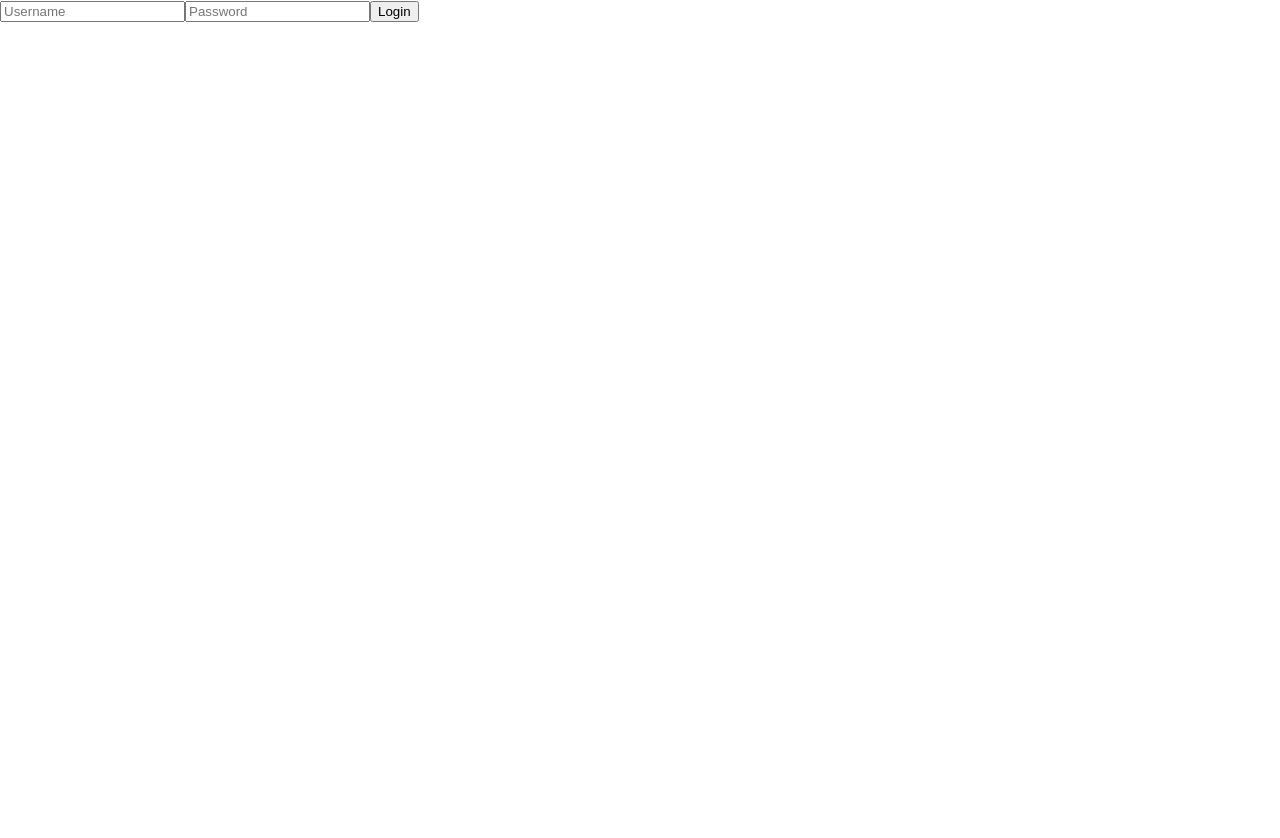
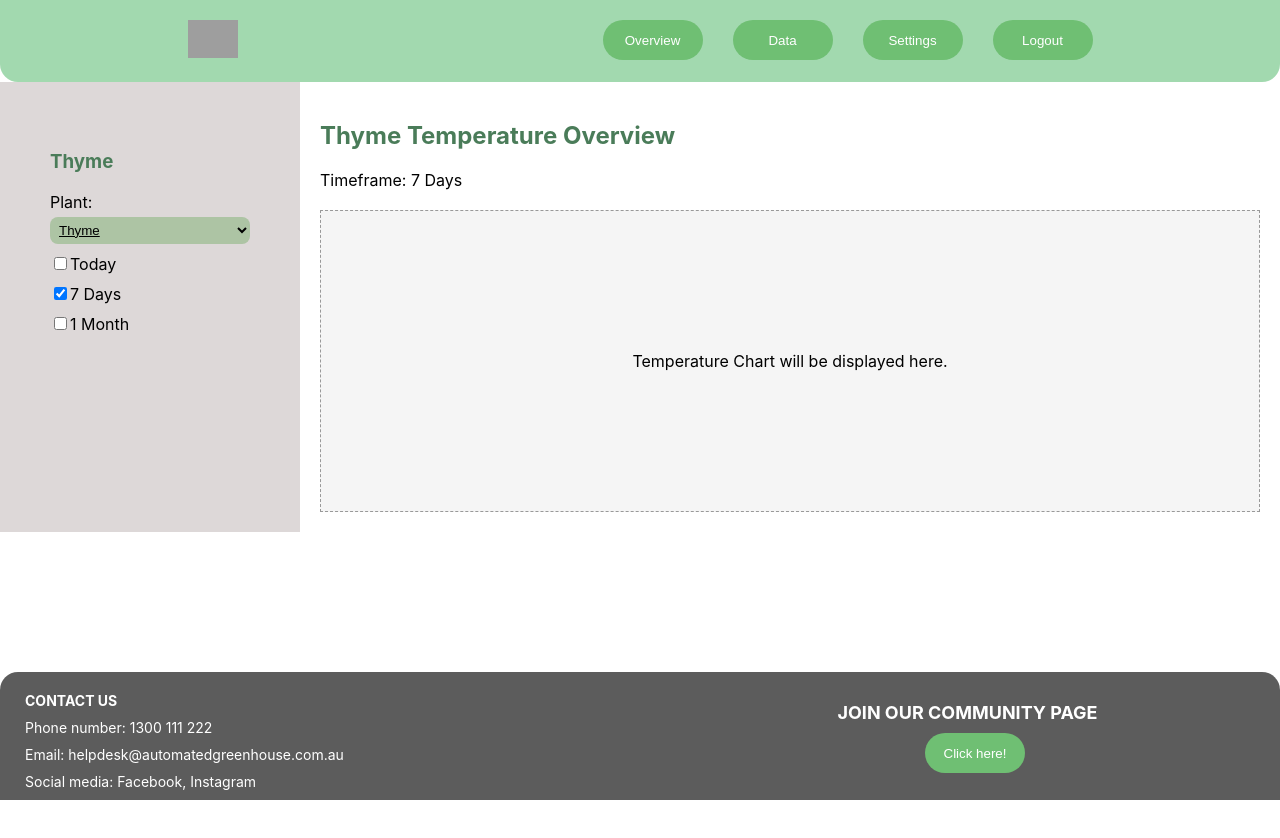
Before and after one commit to Jsolsky/Greenhouse_FE, a React (Create React App) app: page /data in a window 1280 px wide. Before the commit this address led to /login. Shown: the top 838 px of the page. Before the commit the page ends 800 px from the top, so only its background shows below. Built offline with nearby package versions, Linux system fonts and the light colour scheme; grey boxes are pictures that could not be loaded.

Commit message:
Added datapage and updated app page to included datapage

```diff
--- a/src/App.css
+++ b/src/App.css
@@ -1,5 +1,8 @@
 .App {
   text-align: center;
+  min-height: 100vh;
+  display: flex;
+  flex-direction: column;
 }
 
 .App-logo {
@@ -66,6 +69,7 @@
 }
 
 .App-footer-background{
+  margin-top: auto;
   display: flex;
   width: 100%;
   position: absolute;
@@ -88,3 +92,60 @@
   margin-right: 0px;
   font-size: 14px
 }
+
+.Dataapp {
+  display: flex;
+  flex-direction: column;
+  min-height: 100vh;
+}
+
+.Datacontent {
+  display: flex;
+  height: 100%;
+}
+
+.Datasidebar {
+  width: 200px;
+  background-color: #ddd8d8;
+  padding: 50px;
+}
+
+.Datasidebar label {
+  display: block;
+  margin-bottom: 10px;
+}
+
+.Datasidebar select {
+  width: 100%;
+  padding: 5px;
+  margin-top: 5px;
+  border-radius: 8px;
+  background-color: #ADC4A4;
+  color: black;
+  border: none;
+  text-decoration: underline;
+}
+
+.Datatimeframe-options label {
+  display: block;
+  margin-bottom: 10px;
+}
+
+.Dataoverview {
+  flex-grow: 1;
+  padding: 20px;
+}
+
+.chart {
+  margin-top: 20px;
+  height: 300px;
+  background-color: #f5f5f5;
+  display: flex;
+  justify-content: center;
+  align-items: center;
+  border: 1px dashed #999;
+}
+
+h2, h3 {
+  color: #4a7c59;
+}
--- a/src/App.js
+++ b/src/App.js
@@ -3,6 +3,7 @@ import { BrowserRouter as Router, Route, Routes, Navigate } from 'react-router-d
 import ProtectedRoute from './components/protectedRoute';
 import Dashboard from './pages/dashboard';
 import LoginForm from './components/loginForm';
+import Data from './pages/datapage';
 
 function App() {
   return (
@@ -10,7 +11,7 @@ function App() {
       <Routes>
         <Route path="/login" element={<LoginForm />} />
         <Route path="/dashboard" element={<ProtectedRoute><Dashboard /></ProtectedRoute>} />
-        {/* <Route path="/data" element={<ProtectedRoute><Data /></ProtectedRoute>} /> */}
+        <Route path="/data" element={<ProtectedRoute><Data /></ProtectedRoute>} />
         {/* <Route path="/setting" element={<ProtectedRoute><Setting /></ProtectedRoute>} /> */}
         {/* Redirect to login if no route matches */}
         <Route path="*" element={<Navigate to="/login" replace />} />
--- /dev/null
+++ b/src/pages/datapage.js
@@ -0,0 +1,90 @@
+import React, { useState } from 'react';
+import ReactDOM from 'react-dom/client';
+
+function Datapage() {
+  const [selectedPlant, setSelectedPlant] = useState('Thyme');
+  const [selectedTimeframe, setSelectedTimeframe] = useState('7 Days');
+
+  const handlePlantChange = (event) => {
+    setSelectedPlant(event.target.value);
+  };
+
+  const handleTimeframeChange = (event) => {
+    setSelectedTimeframe(event.target.value);
+  };
+
+  return (
+    <div className="Dataapp">
+      <div className="Datacontent">
+        <DataSidebar
+          selectedPlant={selectedPlant}
+          onPlantChange={handlePlantChange}
+          selectedTimeframe={selectedTimeframe}
+          onTimeframeChange={handleTimeframeChange}
+        />
+        <DataOverview selectedPlant={selectedPlant} selectedTimeframe={selectedTimeframe} />
+      </div>
+    </div>
+  );
+}
+
+function DataSidebar({ selectedPlant, onPlantChange, selectedTimeframe, onTimeframeChange }) {
+  return (
+    <div className="Datasidebar">
+      <h3>{selectedPlant}</h3>
+      <label>
+        Plant:
+        <select value={selectedPlant} onChange={onPlantChange}>
+          <option value="Thyme">Thyme</option>
+          <option value="Mint">Mint</option>
+          <option value="Basil">Basil</option>
+        </select>
+      </label>
+
+      <div className="Datatimeframe-options">
+        <label>
+          <input
+            type="checkbox"
+            value="Today"
+            checked={selectedTimeframe === 'Today'}
+            onChange={onTimeframeChange}
+          />
+          Today
+        </label>
+        <label>
+          <input
+            type="checkbox"
+            value="7 Days"
+            checked={selectedTimeframe === '7 Days'}
+            onChange={onTimeframeChange}
+          />
+          7 Days
+        </label>
+        <label>
+          <input
+            type="checkbox"
+            value="1 Month"
+            checked={selectedTimeframe === '1 Month'}
+            onChange={onTimeframeChange}
+          />
+          1 Month
+        </label>
+      </div>
+    </div>
+  );
+}
+
+function DataOverview({ selectedPlant, selectedTimeframe }) {
+  return (
+    <div className="Dataoverview">
+      <h2>{selectedPlant} Temperature Overview</h2>
+      <p>Timeframe: {selectedTimeframe}</p>
+      {/* Chart Component Placeholder */}
+      <div className="chart">
+        <p>Temperature Chart will be displayed here.</p>
+      </div>
+    </div>
+  );
+}
+
+export default Datapage;
```
